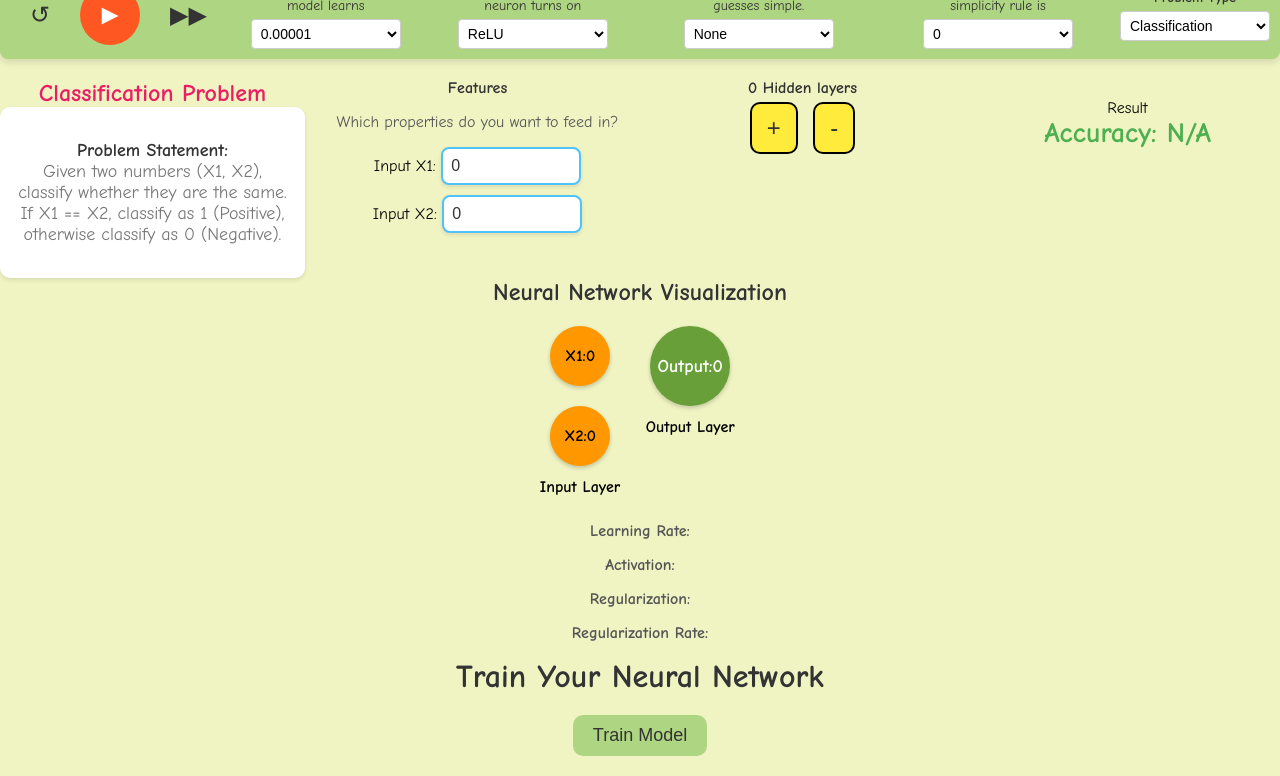
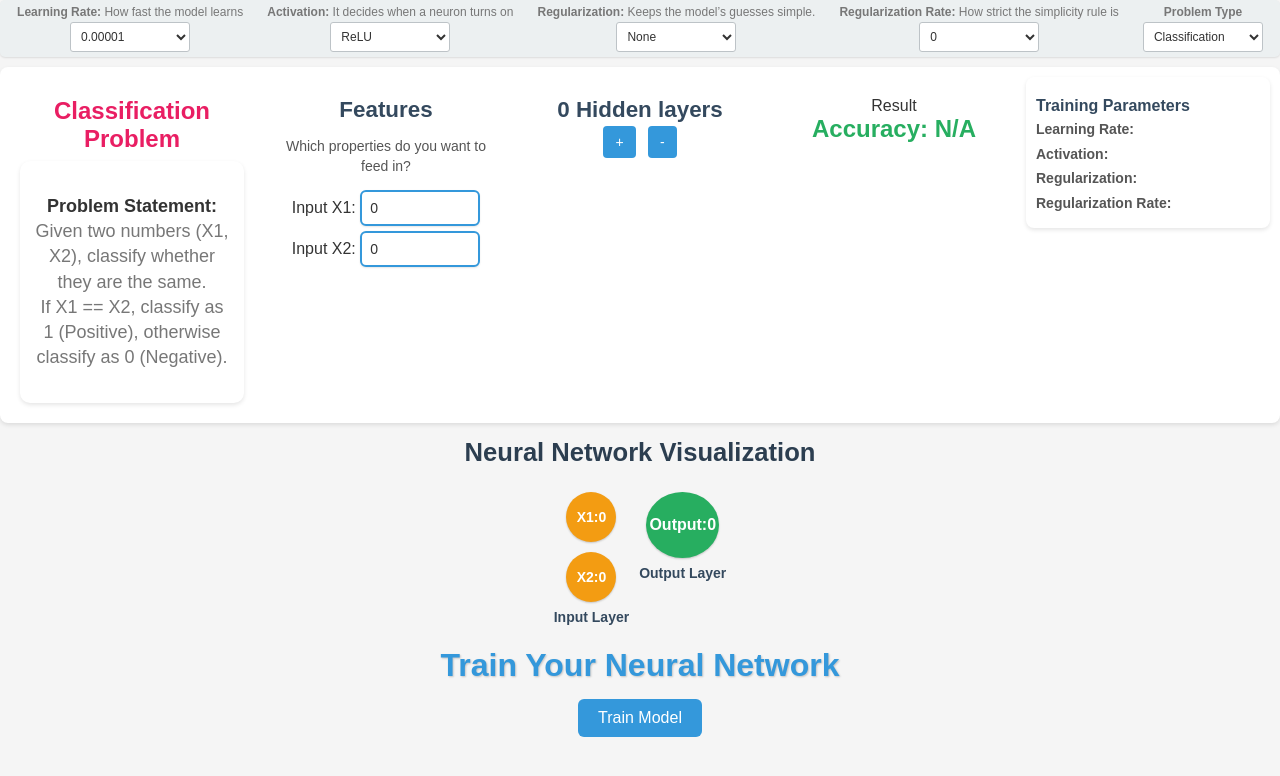
Before and after one commit to Ntin0709/Learnneuralnetwork, a plain HTML site: page templates/index.html in a window 1280 px wide. Shown: the part 67-843 px from the top of the page. After the commit the page ends 814 px from the top, so only its background shows below. Drawn offline with nearby package versions, Linux system fonts and the light colour scheme; no server answers.

```diff
--- a/templates/index.html
+++ b/templates/index.html
@@ -8,22 +8,48 @@
     <script src="https://code.jquery.com/jquery-3.6.0.min.js"></script>
     <style>
         body {
-            font-family: 'Comic Sans MS', cursive, sans-serif;
+            font-family: 'Arial', sans-serif; /* Modern font */
             text-align: center;
             margin: 0;
             padding: 0;
-            background-color: #f0f4c3; /* Light yellowish background */
+            background-color: #f5f5f5; /* Light gray background */
+            color: #333;
+        }
+
+        h1 {
+            font-size: 2em; /* Reduced font size */
+            margin: 15px 0; /* Reduced margin */
+            color: #3498db; /* Blue heading */
+            text-shadow: 1px 1px 2px rgba(0, 0, 0, 0.2);
+        }
+
+        h2 {
+            font-size: 1.6em; /* Reduced font size */
+            margin: 15px 0; /* Reduced margin */
+            color: #2c3e50; /* Dark blue heading */
+        }
+
+        h4 {
+            font-size: 1.3em; /* Reduced font size */
+            margin: 10px 0; /* Reduced margin */
+            color: #34495e; /* Darker blue heading */
+        }
+
+        p {
+            font-size: 14px; /* Reduced font size */
+            color: #555;
+            line-height: 1.4;
         }
 
         .toolbar {
             display: flex;
             justify-content: space-around;
             align-items: center;
-            background-color: #aed581; /* Light green toolbar */
-            padding: 10px;
-            box-shadow: 0 4px 6px rgba(0, 0, 0, 0.1);
-            margin: 0 0px;
-            border-radius: 8px;
+            background-color: #ecf0f1; /* Light gray toolbar */
+            padding: 5px; /* Reduced padding */
+            box-shadow: 0 1px 2px rgba(0, 0, 0, 0.1);
+            border-radius: 5px; /* Reduced border radius */
+            margin-bottom: 10px; /* Reduced margin */
         }
 
         .toolbar-item {
@@ -32,162 +58,148 @@
 
         .toolbar-item label {
             display: block;
-            font-size: 14px;
-            margin-bottom: 5px;
-            color: #333;
+            font-size: 12px;
+            margin-bottom: 3px;
+            color: #777;
         }
 
         .toolbar select {
-            padding: 5px;
-            font-size: 14px;
-            border: 1px solid #ccc;
-            border-radius: 4px;
-            width: 150px;
+            padding: 6px; /* Reduced padding */
+            font-size: 12px;
+            border: 1px solid #bdc3c7; /* Light border */
+            border-radius: 3px; /* Reduced border radius */
+            width: 120px;
             background-color: #fff;
+            color: #333;
+            transition: border-color 0.3s;
+        }
+
+        .toolbar select:focus {
+            outline: none;
+            border-color: #3498db; /* Blue border on focus */
         }
 
         .container {
-            width: 70%;
-            margin: 20px auto;
+            width: 95%; /* Increased width */
+            max-width: 1200px;
+            margin: 10px auto; /* Reduced margin */
             text-align: center;
-        }
-
-        .plot {
-            width: 100%;
-            height: auto;
-        }
-
-        .buttons {
-            display: flex;
-            align-items: center;
-            gap: 10px;
-        }
-
-        .button-replay,
-        .button-skip {
-            font-size: 24px;
-            border: none;
-            cursor: pointer;
-            background: none;
-            color: #333;
-        }
-
-        .button-play {
-            font-size: 28px;
-            background-color: #ff5722;
-            color: white;
-            border: none;
-            padding: 15px;
-            border-radius: 50%;
-            cursor: pointer;
-            width: 60px;
-            height: 60px;
-            display: flex;
-            align-items: center;
-            justify-content: center;
-        }
-
-        .button-play:hover {
-            background-color: #e64a19;
         }
 
         .main-container {
             display: flex;
             justify-content: space-between;
             align-items: flex-start;
-            padding-top: 20px;
-            gap: 20px;
+            padding: 10px; /* Reduced padding */
+            gap: 10px; /* Reduced gap */
+            background-color: #fff;
+            border-radius: 8px; /* Reduced border radius */
+            box-shadow: 0 2px 4px rgba(0, 0, 0, 0.1);
         }
 
         .column {
             flex: 1;
+            padding: 10px; /* Reduced padding */
+        }
 
+        .column h4 {
+            font-size: 1.4em; /* Reduced font size */
+            margin-bottom: 8px; /* Reduced margin */
+            color: #34495e;
+        }
+
+        .column p {
+            font-size: 14px;
+            color: #555;
+            line-height: 1.4;
         }
 
         .metrics {
             flex: 1;
-            padding: 15px;
-
+            padding: 10px; /* Reduced padding */
         }
 
         .layer-button {
-            font-size: 24px;
-            padding: 10px 15px;
-            margin: 5px;
+            font-size: 14px; /* Reduced font size */
+            padding: 8px 12px; /* Reduced padding */
+            margin: 3px; /* Reduced margin */
             cursor: pointer;
-            border: 2px solid #000;
-            background-color: #ffeb3b;
-            border-radius: 10px;
+            border: none;
+            background-color: #3498db; /* Blue button */
+            color: #fff;
+            border-radius: 4px; /* Reduced border radius */
+            transition: background-color 0.3s;
         }
 
         .layer-button:hover {
-            background-color: #fdd835;
+            background-color: #2980b9; /* Darker blue on hover */
         }
 
         .output-stats {
-            margin-top: 20px;
+            margin-top: 10px; /* Reduced margin */
         }
 
         .output-stats .value {
-            font-size: 28px;
+            font-size: 24px; /* Reduced font size */
             font-weight: bold;
-            color: #4CAF50;
+            color: #27ae60; /* Green accuracy */
         }
 
-        /* Styles for neural network visualization */
         .network-container {
             position: relative;
             display: flex;
             justify-content: center;
-            margin: 0 auto;
-            min-height: 200px;
+            margin: 10px auto; /* Reduced margin */
+            min-height: 150px; /* Reduced height */
         }
 
         .layer {
             display: flex;
             flex-direction: column;
             align-items: center;
-            margin: 10px;
+            margin: 5px; /* Reduced margin */
             position: relative;
         }
 
         .neuron {
-            width: 60px;  /* Increased neuron size */
-            height: 60px; /* Increased neuron size */
-            background-color: #ff9800;
+            width: 50px;
+            height: 50px;
+            background-color: #f39c12; /* Orange neuron */
             border-radius: 50%;
-            margin: 10px;
+            margin: 5px; /* Reduced margin */
             display: flex;
             align-items: center;
             justify-content: center;
             font-weight: bold;
-            font-size: 16px; /* Increased font size */
-            position: relative;
-            box-shadow: 0 2px 4px rgba(0, 0, 0, 0.2); /* Add shadow for depth */
+            font-size: 14px;
+            color: #fff;
+            box-shadow: 0 1px 2px rgba(0, 0, 0, 0.2);
         }
 
         .output-neuron {
-            background-color: #689f38; /* Darker green output neuron */
+            background-color: #27ae60; /* Green output neuron */
             color: white;
-            width: auto; /* Adjust width to content */
-            height: 70px; /* Increased output neuron size */
-            min-width: 70px; /* Minimum width */
-            padding: 5px; /* Add padding */
-            font-size: 18px; /* Increased font size */
+            width: auto;
+            height: 60px;
+            min-width: 60px;
+            padding: 3px;
+            font-size: 16px;
             display: flex;
             align-items: center;
             justify-content: center;
         }
 
         .weights {
-            font-size: 12px;
+            font-size: 10px;
             margin-top: 1px;
+            color: #777;
         }
 
         .layer-label {
-            font-size: 16px;
+            font-size: 14px;
             font-weight: bold;
             margin-top: 2px;
+            color: #34495e;
         }
 
         .svg-overlay {
@@ -199,58 +211,58 @@
             pointer-events: none;
         }
 
-        h1, h2, h4 {
-            color: #333;
-            margin: 0;
-            padding: 0;
-        }
-
-        p {
-            color: #555;
-        }
-
         button {
-            background-color: #aed581; /* Light green button */
+            background-color: #3498db; /* Blue button */
             border: none;
-            padding: 10px 20px;
-            border-radius: 10px;
+            padding: 10px 20px; /* Reduced padding */
+            border-radius: 6px; /* Reduced border radius */
             cursor: pointer;
-            font-size: 18px;
-            color: #333;
+            font-size: 16px;
+            color: #fff;
+            transition: background-color 0.3s;
         }
 
         button:hover {
-            background-color: #8bc34a; /* Slightly darker green on hover */
-        }
-
-        .requirements {
-            margin: 20px auto;
-            padding: 10px;
-            border: 1px solid #ccc;
-            border-radius: 5px;
-            background-color: #fff;
-            width: 80%;
-            text-align: left;
-        }
-        .requirements h3 {
-            margin-top: 0;
+            background-color: #2980b9; /* Darker blue on hover */
         }
 
         input[type="number"] {
-            padding: 8px;
-            font-size: 16px;
-            border: 2px solid #4fc3f7; /* Brighter border color */
-            border-radius: 8px;
-            width: 120px;
-            margin-bottom: 10px;
+            padding: 8px; /* Reduced padding */
+            font-size: 14px;
+            border: 2px solid #3498db; /* Blue border */
+            border-radius: 6px; /* Reduced border radius */
+            width: 100px; /* Reduced width */
+            margin-bottom: 5px; /* Reduced margin */
             background-color: #fff;
             color: #333;
-            box-shadow: 0 2px 4px rgba(0, 0, 0, 0.1); /* Add shadow for depth */
+            box-shadow: 0 1px 2px rgba(0, 0, 0, 0.1);
+            transition: border-color 0.3s;
         }
 
         input[type="number"]:focus {
             outline: none;
-            border-color: #29b6f6; /* Highlight border on focus */
+            border-color: #2980b9; /* Darker blue on focus */
+        }
+
+        .parameters-display {
+            flex: 1;
+            padding: 10px; /* Reduced padding */
+            background-color: #fff;
+            border-radius: 8px; /* Reduced border radius */
+            box-shadow: 0 2px 4px rgba(0, 0, 0, 0.1);
+            text-align: left;
+        }
+
+        .parameters-display h4 {
+            font-size: 16px; /* Reduced font size */
+            margin-bottom: 5px; /* Reduced margin */
+            color: #34495e;
+        }
+
+        .parameters-display p {
+            font-size: 14px;
+            margin: 5px 0; /* Reduced margin */
+            color: #555;
         }
     </style>
 </head>
@@ -260,11 +272,6 @@
     <h1>Let's Learn Neural Networks</h1>
 
     <div class="toolbar">
-        <div class="buttons">
-            <button class="button-replay" onclick="replayTraining()">&#8634;</button>
-            <button class="button-play" onclick="startTraining()">&#9658;</button>
-            <button class="button-skip" onclick="skipTraining()">&#9654;&#9654;</button>
-        </div>
         <div class="toolbar-item">
             <label for="learningRate"><strong>Learning Rate:</strong> How fast the model learns</label>
             <select id="learningRate">
@@ -348,8 +355,7 @@
         </div>
 
         <!-- Layers control column -->
-          <!-- Layers control column -->
-          <div class="column">
+        <div class="column">
             <h4>
                 <span id="num-layers">0</span>
                 <span id="layers-label">Hidden layers</span>
@@ -359,7 +365,7 @@
                 </div>
 
             </h4>
-          </div>
+        </div>
 
         <!-- Metrics column: displays result -->
         <div class="column">
@@ -370,8 +376,14 @@
             </div>
         </div>
 
-
-
+        <!-- Parameters Display -->
+        <div class="parameters-display" id="parameters-display">
+            <h4>Training Parameters</h4>
+            <p><strong>Learning Rate:</strong> <span id="display-learning-rate"></span></p>
+            <p><strong>Activation:</strong> <span id="display-activation"></span></p>
+            <p><strong>Regularization:</strong> <span id="display-regularization"></span></p>
+            <p><strong>Regularization Rate:</strong> <span id="display-regular-rate"></span></p>
+        </div>
     </div>
 
 
@@ -391,14 +403,6 @@
         </div>
         <!-- SVG overlay for connections -->
         <svg class="svg-overlay"></svg>
-    </div>
-
-    <!-- Display parameters -->
-    <div class="parameters">
-        <p><strong>Learning Rate:</strong> <span id="display-learning-rate"></span></p>
-        <p><strong>Activation:</strong> <span id="display-activation"></span></p>
-        <p><strong>Regularization:</strong> <span id="display-regularization"></span></p>
-        <p><strong>Regularization Rate:</strong> <span id="display-regular-rate"></span></p>
     </div>
 
     <!-- Training section -->
@@ -485,14 +489,14 @@
 
         // Train model: use the hidden layers count to update accuracy and visualization.
         function trainModel() {
-            let layers = document.getElementById('num-layers').textContent;
+            let layers = parseInt(document.getElementById('num-layers').textContent);
             let problem = document.getElementById('problem').value;
             let inputX1 = parseFloat(document.getElementById('inputX1').value);
             let inputX2 = parseFloat(document.getElementById('inputX2').value);
-            let learningRate = document.getElementById('learningRate').value;
+            let learningRate = parseFloat(document.getElementById('learningRate').value);
             let activations = document.getElementById('activations').value;
             let regularizations = document.getElementById('regularizations').value;
-            let regularRate = document.getElementById('regularRate').value;
+            let regularRate = parseFloat(document.getElementById('regularRate').value);
 
             // Display parameters
             document.getElementById('display-learning-rate').innerText = learningRate;
@@ -500,29 +504,33 @@
             document.getElementById('display-regularization').innerText = regularizations;
             document.getElementById('display-regular-rate').innerText = regularRate;
 
-            $.ajax({
-                url: '/train',
-                type: 'POST',
-                contentType: 'application/json',
-                data: JSON.stringify({
-                    layers: layers,
-                    problem: problem,
-                    inputX1: inputX1,
-                    inputX2: inputX2,
-                    learningRate: learningRate,
-                    activations: activations,
-                    regularizations: regularizations,
-                    regularRate: regularRate
-                }),
-                success: function (response) {
-                    document.getElementById('accuracy').innerText = `Accuracy: ${response.accuracy}%`;
-                    updateNeuralNetwork(response.layers, response.weights, response.biases);
-                    updateAccuracyIndicator(response.accuracy); // Update accuracy indicator
-                    document.getElementById('x1-value').innerText = inputX1.toFixed(2);  // Display X1 value
-                    document.getElementById('x2-value').innerText = inputX2.toFixed(2);  // Display X2 value
-                    document.getElementById('output-value').innerText = (Math.random() * 1).toFixed(2);  // Display output value
+            // More realistic accuracy logic (client-side)
+            let accuracy = 50;
+            if (problem === 'classification') {
+                if (inputX1 === inputX2 && Math.random() > 0.1) {  // Correctly classified
+                    accuracy = 70 + layers * 5 + (1 - learningRate) * 10;
+                } else {
+                    accuracy = 30 - layers * 5 - (learningRate) * 10;
                 }
-            });
+            }
+
+            accuracy = Math.max(Math.min(accuracy, 100), 0);  // Cap accuracy between 0 and 100
+            document.getElementById('accuracy').innerText = `Accuracy: ${accuracy.toFixed(2)}%`;
+
+            // Dummy weights and biases for visualization
+            let weights = [];
+            let biases = [];
+            let neuronsPerLayer = 4;
+            for (let i = 0; i < layers; i++) {
+                weights.push(Array.from({ length: neuronsPerLayer }, () => (Math.random() * 0.2) - 0.1));
+                biases.push(Math.random());
+            }
+
+            updateNeuralNetwork(layers, weights, biases);
+            updateAccuracyIndicator(accuracy); // Update accuracy indicator
+            document.getElementById('x1-value').innerText = inputX1.toFixed(2);  // Display X1 value
+            document.getElementById('x2-value').innerText = inputX2.toFixed(2);  // Display X2 value
+            document.getElementById('output-value').innerText = (Math.random() * 1).toFixed(2);  // Display output value
         }
 
         function updateNeuralNetwork(layers, weights, biases) {
@@ -554,16 +562,6 @@
                 indicator.innerText = "Good accuracy!";
                 indicator.style.color = "green";
             }
-        }
-
-        function fetchInitialData() {
-            $.ajax({
-                url: '/get_dataset',
-                type: 'GET',
-                success: function (response) {
-                    document.getElementById('input-data').innerText = JSON.stringify(response, null, 2);
-                }
-            });
         }
 
         function createNeuralNetwork(layers, weights, biases) {
@@ -671,13 +669,9 @@
         }
 
         // Dummy functions for toolbar buttons (implement as needed)
-        function replayTraining() { alert('Replaying training...'); }
-        function startTraining() { alert('Starting training...'); }
-        function skipTraining() { alert('Skipping training...'); }
 
         // Fetch initial data on page load
         $(document).ready(function() {
-            fetchInitialData();
         });
     </script>
 </body>
```
Also changed, not shown: 2 other files.
